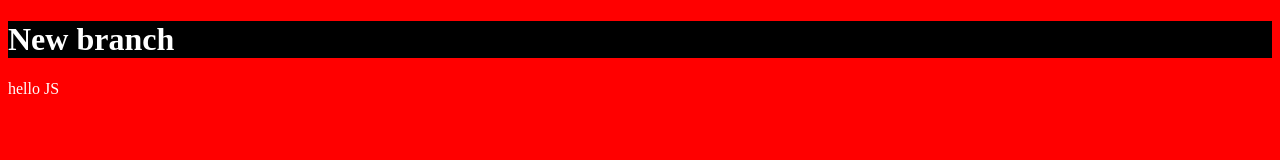
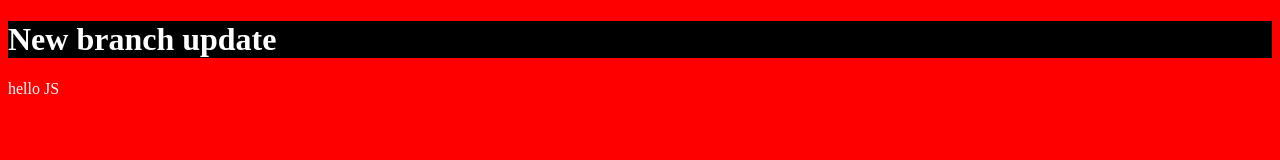
Before and after one commit to ZakariaeChakri/My-project, a plain HTML site: page index.html in a window 1280 px wide. Drawn offline with Linux system fonts and the light colour scheme.

Commit message:
add a new word in index.html file

```diff
--- a/index.html
+++ b/index.html
@@ -7,7 +7,7 @@
     <link rel="stylesheet" href="style.css">
 </head>
 <body>
-    <h1>New branch</h1>
+    <h1>New branch update</h1>
     <script src="app.js"></script>
 </body>
 </html>
```
